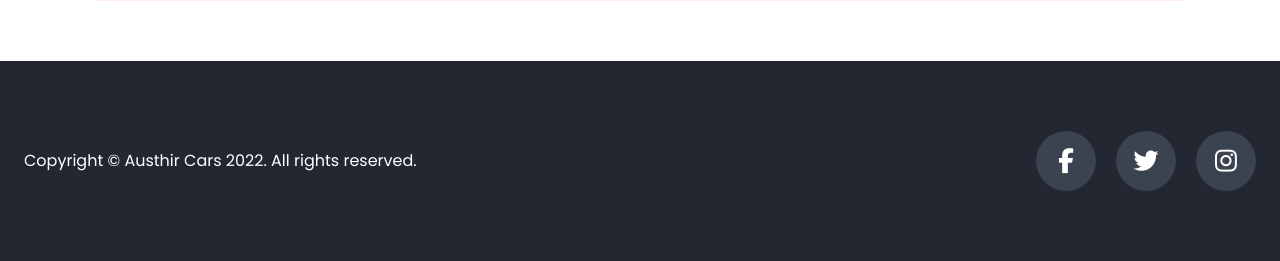
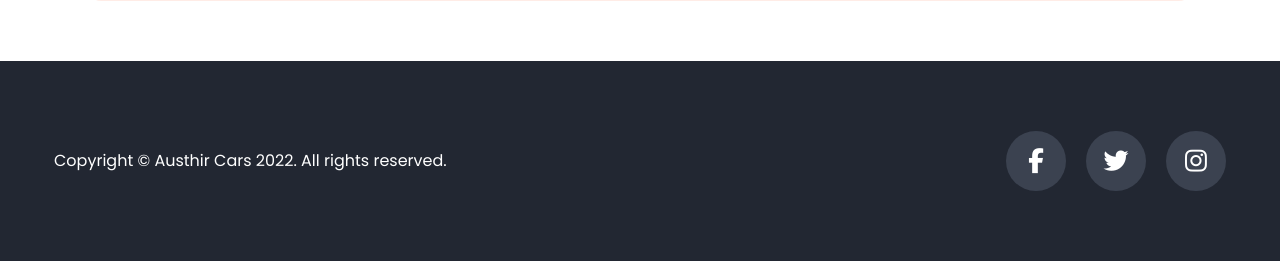
Before and after one commit to salehshakib/austhir-cars-website, a PHP site: page / in a window 1280 px wide. Shown: the part 4362-4623 px from the top of the page. Run offline with PHP 8.4, Linux system fonts and the light colour scheme; some libraries are stand-ins or nearby versions.

Commit message:
footer fixed

```diff
--- a/css/universal-stylesheet.css
+++ b/css/universal-stylesheet.css
@@ -73,6 +73,7 @@ input {
 footer {
   background-color: var(--austhir-dark-grey);
   height: 200px;
+  padding: 0 30px;
 }
 
 .copyright-text p {
```
